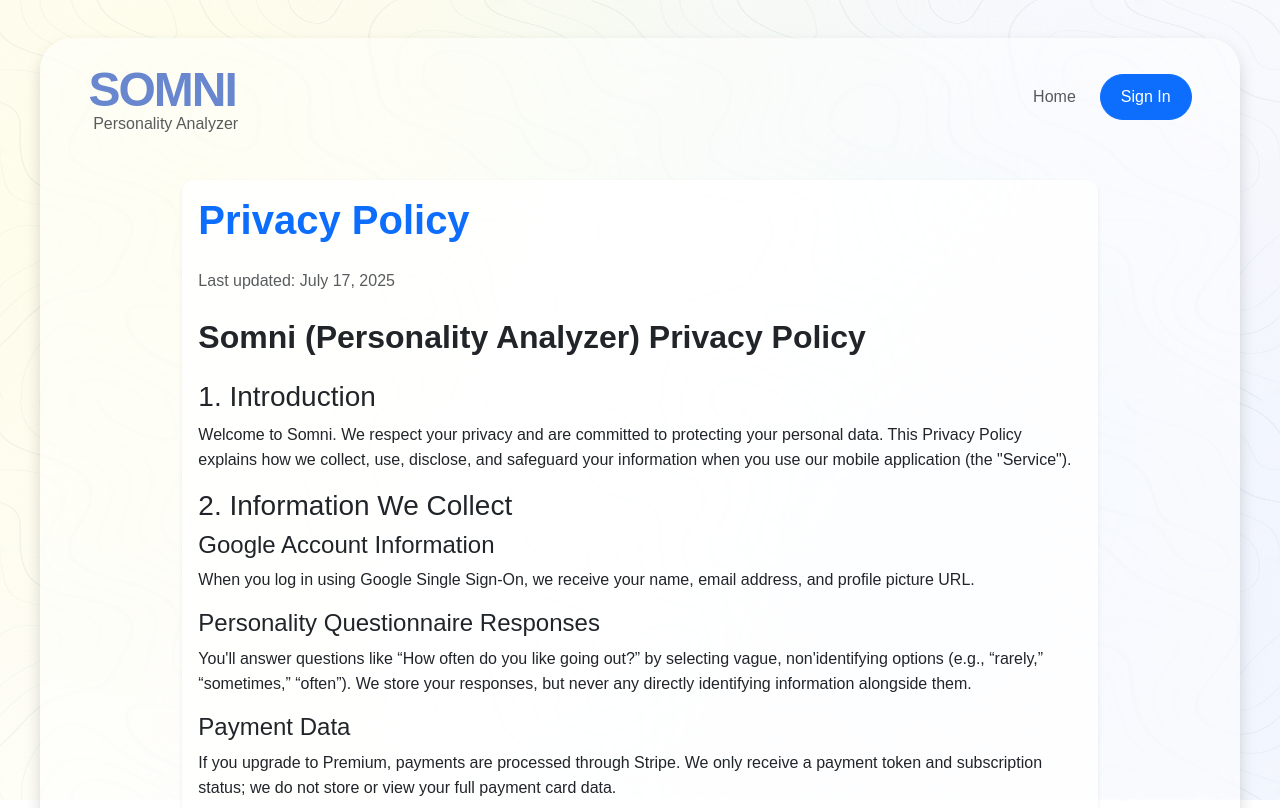
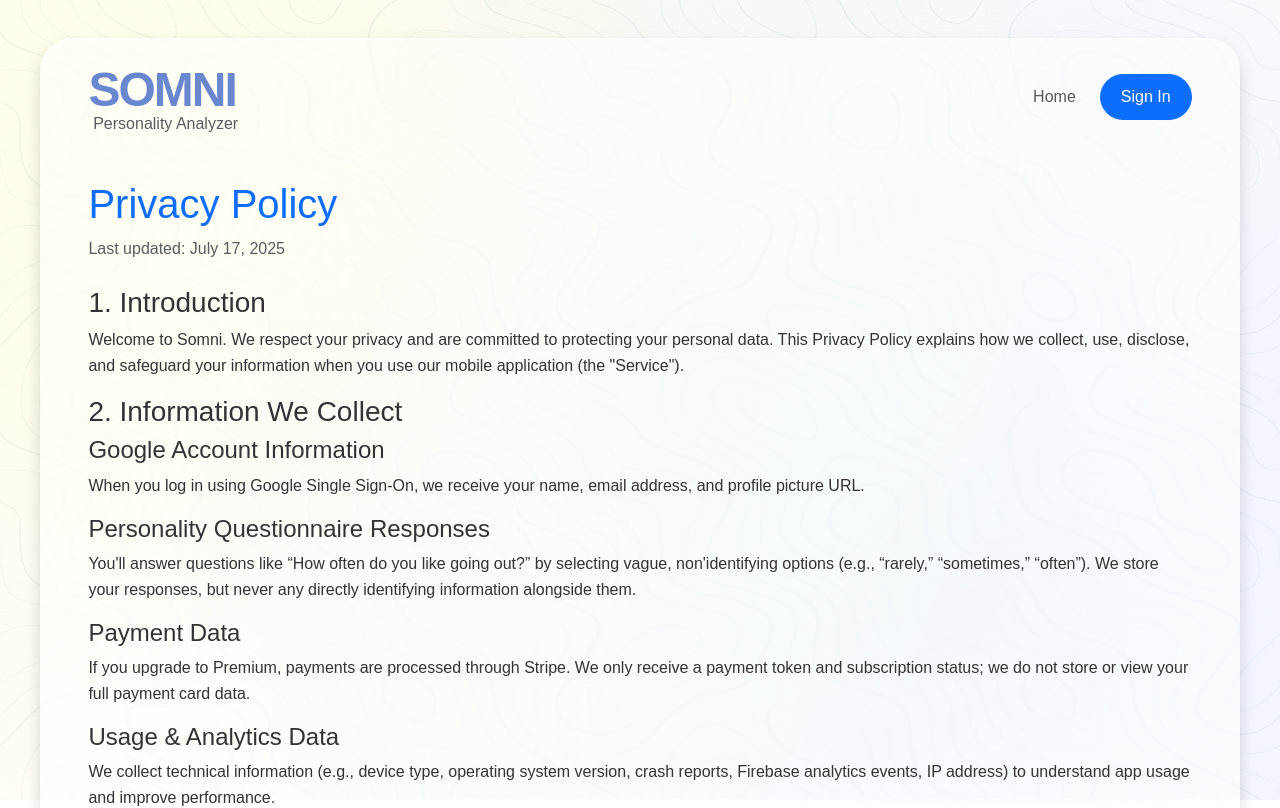
Before and after one commit to rniemela77/somni, a Vue app: page /privacy-policy in a window 1280 px wide. Shown: the top 808 px of the page. Built offline with nearby package versions, Linux system fonts and the light colour scheme; no server answers.

Commit message:
remove card styling and padding on privacy policy

```diff
--- a/src/components/PrivacyPolicy.vue
+++ b/src/components/PrivacyPolicy.vue
@@ -1,13 +1,7 @@
 <template>
     <div class="container py-4">
-        <div class="row justify-content-center">
-            <div class="col-lg-10">
-                <div class="card">
-                    <div class="card-body">
-                        <h1 class="mb-4 fw-bold">Privacy Policy</h1>
+        <h1>Privacy Policy</h1>
         <p class="text-muted mb-4">Last updated: July 17, 2025</p>
-
-                        <h2 class="mb-4 fw-bold">Somni (Personality Analyzer) Privacy Policy</h2>
 
         <h3>1. Introduction</h3>
         <p>Welcome to Somni. We respect your privacy and are committed to protecting your
@@ -27,7 +21,8 @@
 
         <h4>Payment Data</h4>
         <p>If you upgrade to Premium, payments are processed through Stripe. We only receive
-                        a payment token and subscription status; we do not store or view your full payment card data.</p>
+            a payment token and subscription status; we do not store or view your full payment card data.
+        </p>
 
         <h4>Usage & Analytics Data</h4>
         <p>We collect technical information (e.g., device type, operating system
@@ -55,7 +50,8 @@
             <li>Google: For authentication and basic profile data.</li>
             <li>Stripe: For payment processing and subscription management.</li>
             <li>OpenAI: To analyze your anonymized questionnaire responses and generate insights.</li>
-                            <li>Firebase & Other Service Providers: Hosting, analytics, and crash-reporting services, all bound
+            <li>Firebase & Other Service Providers: Hosting, analytics, and crash-reporting services, all
+                bound
                 by strict confidentiality requirements.</li>
             <li>Legal Requirements: If required by law or to protect our rights (e.g., to comply with a
                 subpoena).</li>
@@ -101,10 +97,6 @@
         <p>If you have questions or concerns about this Privacy Policy, please contact:</p>
         <p>Email: <a href="mailto:rvniemela@hotmail.com">rvniemela@hotmail.com</a></p>
     </div>
-                </div>
-            </div>
-        </div>
-    </div>
 </template>
 
 <script setup lang="ts">
```
Lines whose indentation alone changed are shown as unchanged.
